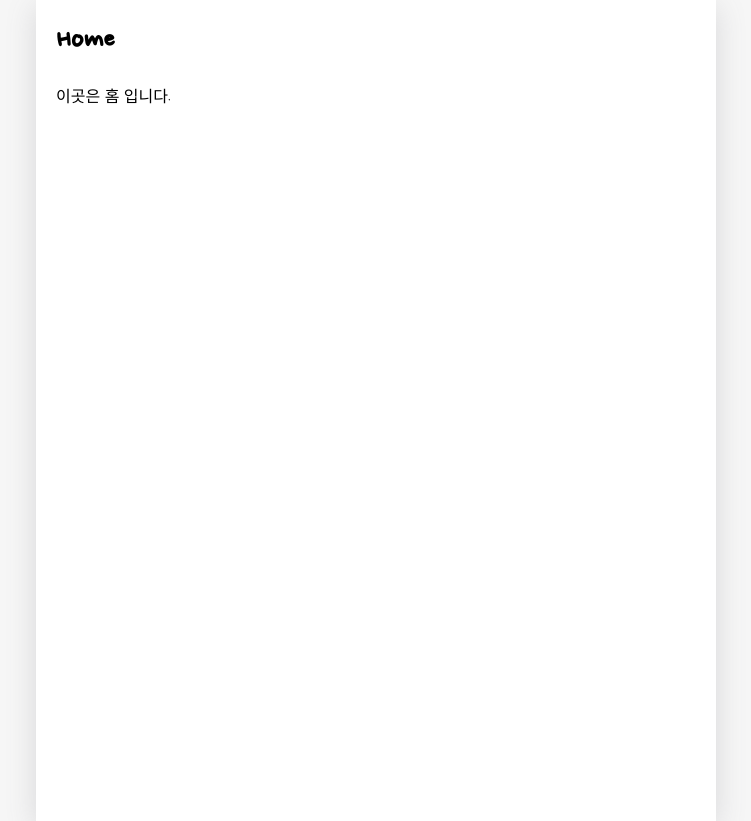
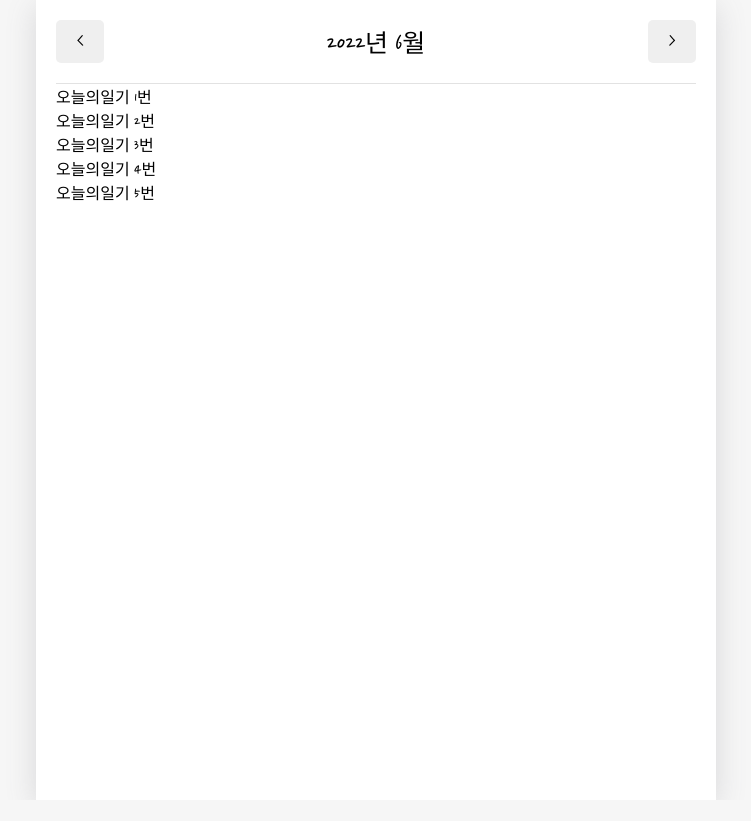
Before and after one commit to chaengs/emtion_diary, a React (Create React App) app: page / in a window 1280 px wide. Shown: the whole page, without its empty margins (264-1015 px from the left). After the commit the page ends 800 px from the top, so only its background shows below. Built offline with nearby package versions, Linux system fonts and the light colour scheme; a web font is replaced by a local one.

Commit message:
home에 다이어리 목록 띄우기 useContext()사용

```diff
--- a/src/App.js
+++ b/src/App.js
@@ -36,9 +36,38 @@
 export const DiaryStateContext = React.createContext()
 export const DiaryDispatchContext = React.createContext()
 
+const dummyData = [
+  {
+    id:1,
+    emotion:1,
+    content: "오늘의일기 1번",
+    date: 1656077942134
+  }, {
+    id:2,
+    emotion:2,
+    content: "오늘의일기 2번",
+    date: 1656077942136
+  }, {
+    id:3,
+    emotion:3,
+    content: "오늘의일기 3번",
+    date: 1656067866317
+  }, {
+    id:4,
+    emotion:4,
+    content: "오늘의일기 4번",
+    date: 1656067866318
+  }, {
+    id:5,
+    emotion:5,
+    content: "오늘의일기 5번",
+    date: 1656067866319
+  },
+]
+
 function App() {
   //REDUCER
-  const [data, dispatch] = useReducer(reducer,[])
+  const [data, dispatch] = useReducer(reducer,dummyData)
 
   const dataId = useRef(0) //일기의 고유 id 생성
   //CREATE
--- /dev/null
+++ b/src/components/DiaryList.js
@@ -0,0 +1,17 @@
+const DiaryList = ({diaryList}) => {
+    return (
+        <div>
+            {diaryList.map((it)=>(
+                <div key={it.id}>
+                    {it.content}
+                </div>
+            ))}
+        </div>
+    )
+}
+
+DiaryList.defaultProps = {
+    diaryList: [],
+}
+
+export default DiaryList
--- a/src/pages/Home.js
+++ b/src/pages/Home.js
@@ -1,8 +1,58 @@
+import { useContext, useEffect, useState } from "react"
+import { DiaryStateContext } from "../App"
+
+import MyHeader from "../components/MyHeader"
+import MyButton from "../components/MyButton"
+import DiaryList from "../components/DiaryList"
+
 const Home = () => {
+    const diaryList = useContext(DiaryStateContext)
+
+    //날짜 저장
+    const [data, setData] = useState([])
+    const [curDate, setCurDate] = useState(new Date())
+    const headText = `${curDate.getFullYear()}년 ${curDate.getMonth()+1}월`
+
+    useEffect(()=>{
+        if(diaryList.length >= 1) {
+            //매월 1일
+        const firstDay = new Date(
+            curDate.getFullYear(),
+            curDate.getMonth(),
+            1
+        ).getTime()
+
+        //매월 말일
+        const lastDay = new Date(
+            curDate.getFullYear(),
+            curDate.getMonth()+1,
+            0
+        ).getTime()
+
+        setData(diaryList.filter((it)=> firstDay <= it.date && it.date <= lastDay))
+        }
+    },[diaryList,curDate]) //다이어리 전체 목록이나 날짜(curDate)가 바뀌었을 때 useEffect 실행
+
+    const increaseMonth = () => {
+        setCurDate(
+            new Date(curDate.getFullYear(), curDate.getMonth()+1, curDate.getDate())
+        )
+    }
+
+    const decreaseMonth = () => {
+        setCurDate(
+            new Date(curDate.getFullYear(), curDate.getMonth()-1, curDate.getDate())
+        )
+    }
+    console.log(new Date().getTime())
     return (
         <div>
-            <h1>Home</h1>
-            <p>이곳은 홈 입니다.</p>
+            <MyHeader
+                headText={headText}
+                leftChild={<MyButton text={"<"} onClick={decreaseMonth}/>}
+                rightChild={<MyButton text={">"} onClick={increaseMonth}/>}
+            />
+            <DiaryList diaryList={data}/>
         </div>
     )
 }
```
